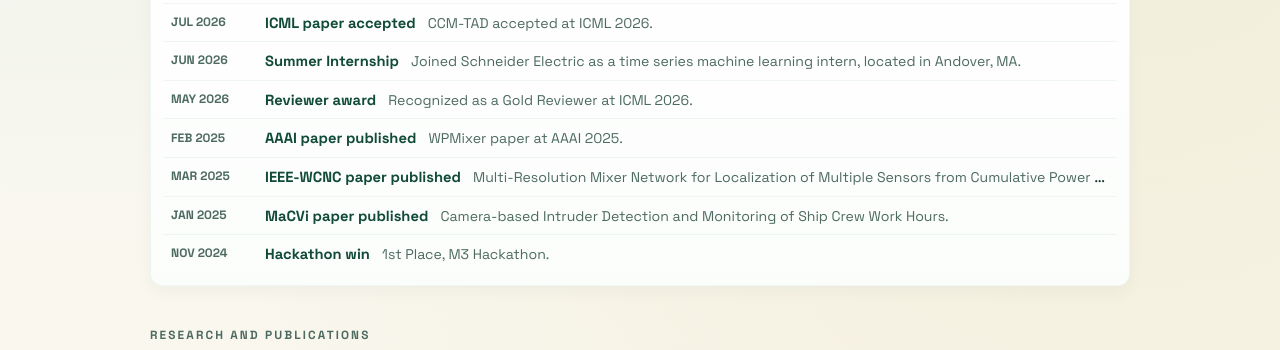
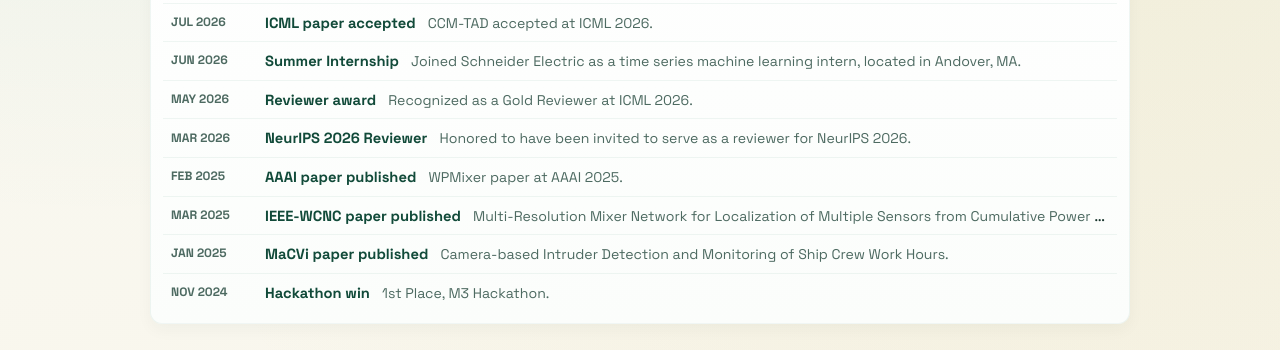
Before and after one commit to MNmurad/mnmurad.github.io, a plain HTML site: page index.html in a window 1280 px wide. Shown: the part 1027-1377 px from the top of the page. Drawn offline with nearby package versions, Linux system fonts and the light colour scheme.

Commit message:
news update

```diff
--- a/index.html
+++ b/index.html
@@ -102,6 +102,13 @@
                         <div>
                             <h3>Reviewer award</h3>
                             <p>Recognized as a Gold Reviewer at ICML 2026.</p>
+                        </div>
+                    </article>
+                    <article class="news-item">
+                        <div class="news-meta"><time datetime="2026-03-24">Mar 2026</time></div>
+                        <div>
+                            <h3>NeurIPS 2026 Reviewer</h3>
+                            <p>Honored to have been invited to serve as a reviewer for NeurIPS 2026.</p>
                         </div>
                     </article>
                     <article class="news-item">
@@ -341,7 +348,7 @@
 
     <footer>
         <div class="container footer-inner">
-            <p class="footer-note">(c) 2026 Md Mahmuddun Nabi Murad | Updated: August 2026</p>
+            <p class="footer-note">Love in the design, LLM in the code || (c) 2026 Md Mahmuddun Nabi Murad | Updated: August 2026</p>
             <div class="social">
                 <a href="https://github.com/MNmurad" aria-label="GitHub"><i class="fab fa-github"></i></a>
                 <a href="https://linkedin.com/in/md-mahmuddun-nabi-murad/" aria-label="LinkedIn"><i class="fab fa-linkedin-in"></i></a>
```
